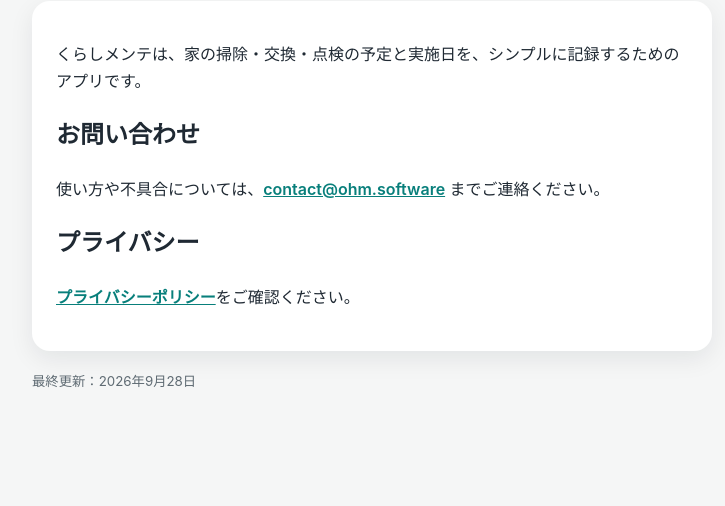
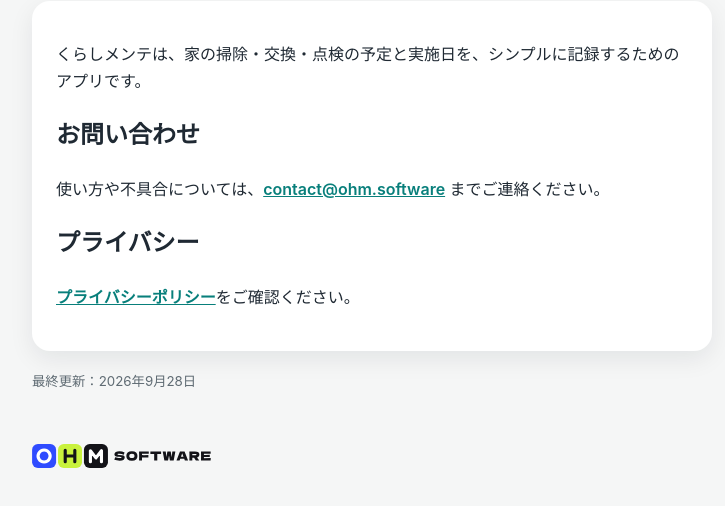
Before and after one commit to mini-guptachan/KurashiMente-Support, a plain HTML site: page index.html in a window 1280 px wide. Shown: the part 138-644 px from the top of the page, without its empty margins (268-993 px from the left). Drawn offline with Linux system fonts and the light colour scheme.

Commit message:
Add a footer with the Ohm Software publisher mark
The lockup image is an exact copy of the publisher's file at https://ohm.software/assets/ (not redrawn). The link is labelled for screen readers, has a 44px touch area and a visible keyboard focus ring. Japanese pages link to https://ohm.software/ja/, other languages to https://ohm.software/. Existing attribution, support and legal links are unchanged.

Co-Authored-By: Claude Fable 5.2 <noreply@anthropic.com>

```diff
--- a/index.html
+++ b/index.html
@@ -7,11 +7,17 @@
   <style>
     :root { color-scheme: light dark; font-family: -apple-system, BlinkMacSystemFont, "Hiragino Sans", sans-serif; }
     body { margin: 0; background: #f5f6f6; color: #1f2933; line-height: 1.7; }
-    main { max-width: 680px; margin: 0 auto; padding: 56px 24px 72px; }
+    main { max-width: 680px; margin: 0 auto; padding: 56px 24px 24px; }
     h1 { color: #087f7b; line-height: 1.25; }
     .card { background: #fff; border-radius: 18px; padding: 24px; box-shadow: 0 8px 24px #0b1f2414; }
     a { color: #087f7b; font-weight: 600; }
     small { color: #5f6b73; }
+    footer { max-width: 680px; margin: 0 auto; padding: 0 24px 56px; }
+    p.ohm-publisher { margin: 0; padding: 0; line-height: 0; }
+    .ohm-publisher a { display: inline-flex; align-items: center; min-height: 44px; margin: 0 -8px; padding: 0 8px; border: 0; border-radius: 10px; background: none; box-shadow: none; text-decoration: none; }
+    .ohm-publisher img { display: block; width: 179px; height: 24px; max-width: 100%; margin: 0; border: 0; border-radius: 0; box-shadow: none; }
+    .ohm-publisher a:hover { opacity: .8; }
+    .ohm-publisher a:focus-visible { outline: 2px solid currentColor; outline-offset: 2px; opacity: 1; }
     @media (prefers-color-scheme: dark) {
       body { background: #101918; color: #eef5f3; }
       .card { background: #182725; box-shadow: none; }
@@ -31,5 +37,8 @@
     </div>
     <p><small>最終更新：2026年9月28日</small></p>
   </main>
+  <footer>
+    <p class="ohm-publisher"><a href="https://ohm.software/ja/" aria-label="Ohm Softwareのサイト"><picture><source srcset="ohm-software-on-dark.svg" media="(prefers-color-scheme: dark)"><img src="ohm-software-on-light.svg" width="179" height="24" alt="" loading="lazy" decoding="async"></picture></a></p>
+  </footer>
 </body>
 </html>
```
Also changed, not shown: privacy.html (+10 -1 lines), ohm-software-on-dark.svg (added), ohm-software-on-light.svg (added).
